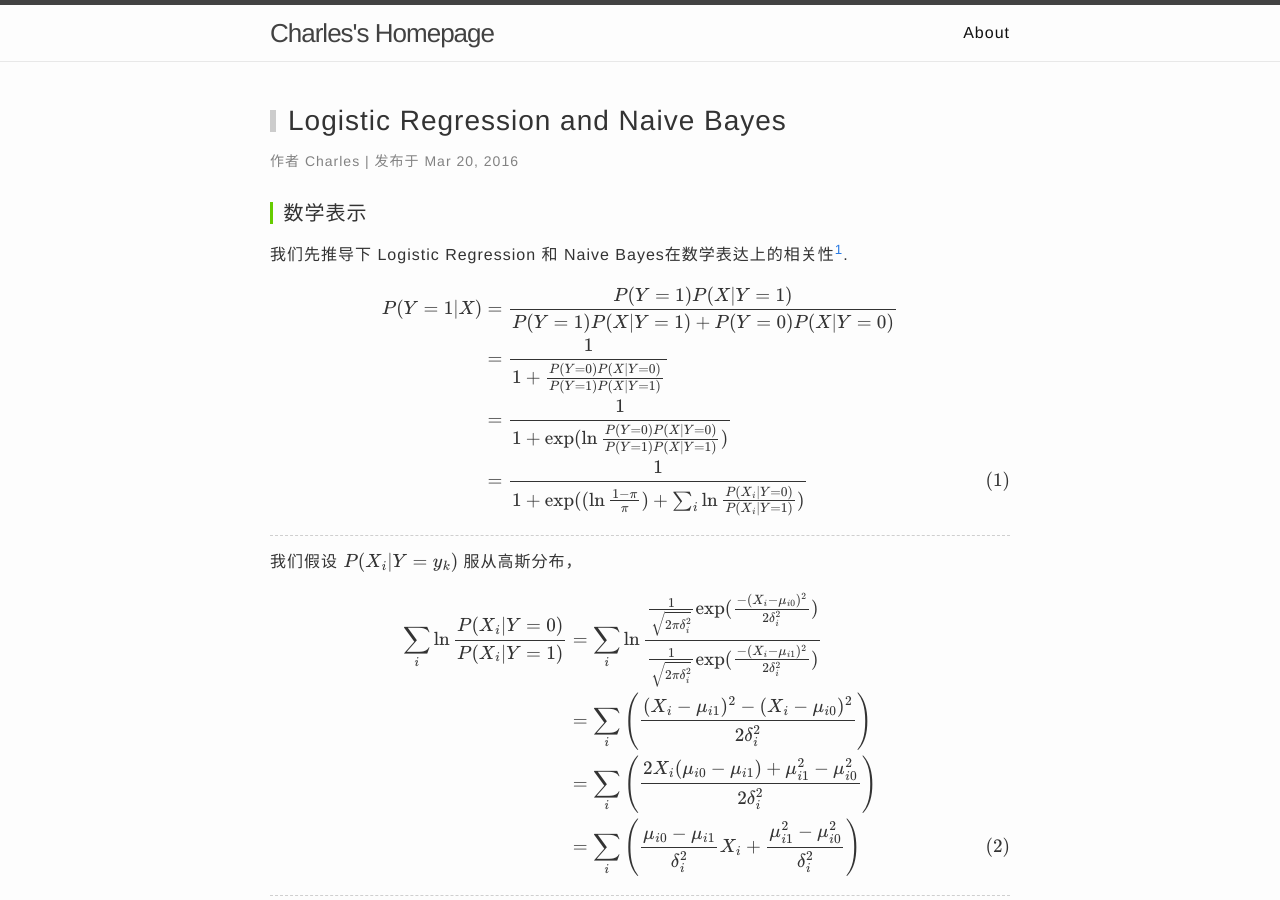
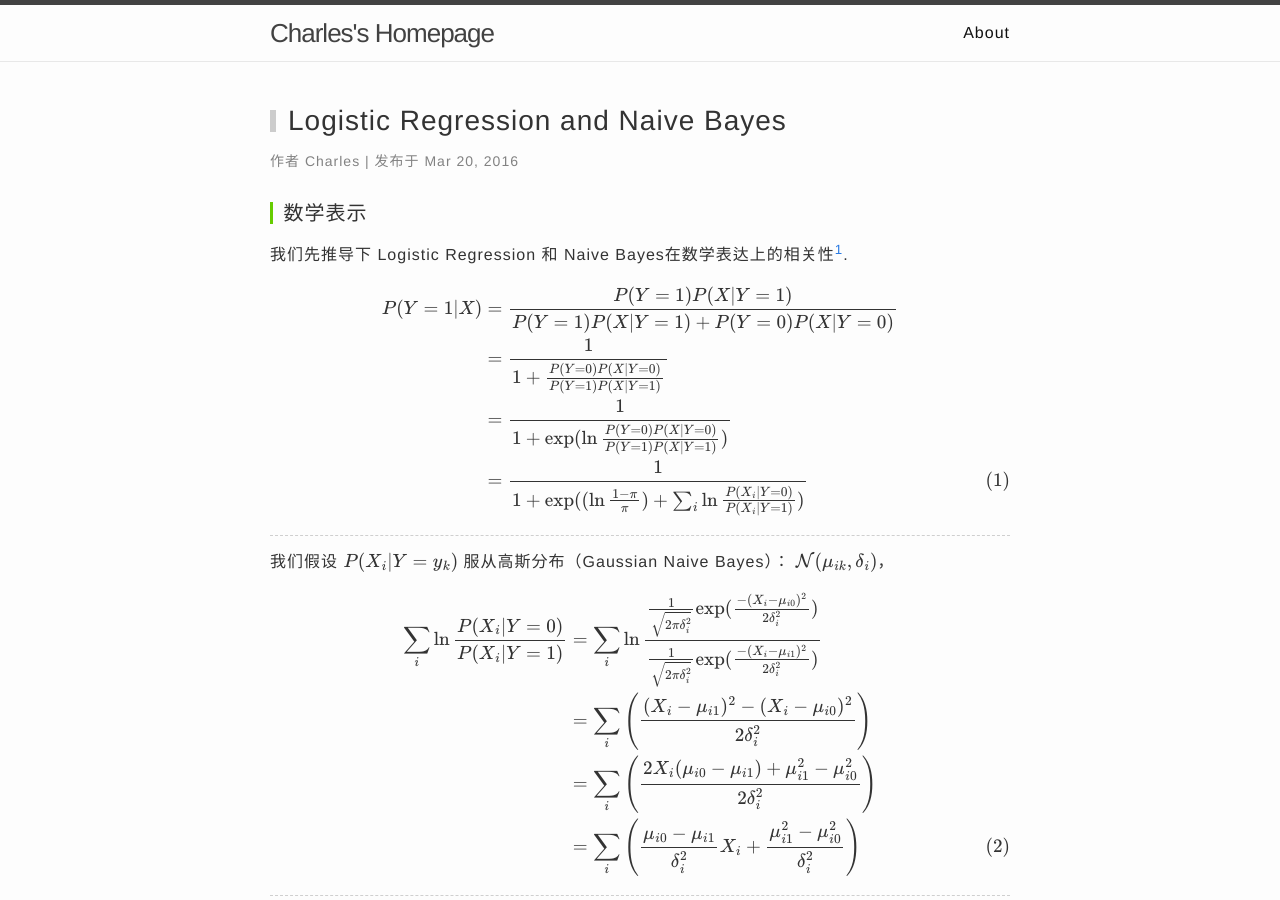
Before and after one commit to charleshm/charleshm.github.io, a Jekyll site: the page built from _posts/2016-03-20- LR-and-NB.md, in a window 1280 px wide and 900 px high. Built offline with Jekyll 4.4.1, drawn with Linux system fonts in a browser that asks for light colours; some web fonts are replaced; formulas are drawn with MathJax 3; comment, search, counter and statistics services are not loaded.

Commit message:
LR vs NB

```diff
--- a/_posts/2016-03-20- LR-and-NB.md
+++ b/_posts/2016-03-20- LR-and-NB.md
@@ -21,7 +21,7 @@ P(Y=1|X) & = \frac{P(Y=1)P(X|Y=1)}{P(Y=1)P(X|Y=1)+P(Y=0)P(X|Y=0)}\\
 ----------
 
 
-我们假设 $P(X_i\|Y=y_k)$ 服从高斯分布，
+我们假设 $P(X_i\|Y=y_k)$ 服从高斯分布（Gaussian Naive Bayes）： $\mathcal{N}(\mu_{ik},\delta_i)$，
 
 $$\begin{align*}
 \sum_i\ln\frac{P(X_i|Y=0)}{P(X_i|Y=1)} & = \sum_i\ln\frac{\frac{1}{\sqrt{2\pi\delta_i^2}}\exp(\frac{-(X_i-\mu_{i0})^2}{2\delta_i^2})}{\frac{1}{\sqrt{2\pi\delta_i^2}}\exp(\frac{-(X_i-\mu_{i1})^2}{2\delta_i^2})}\\
```
